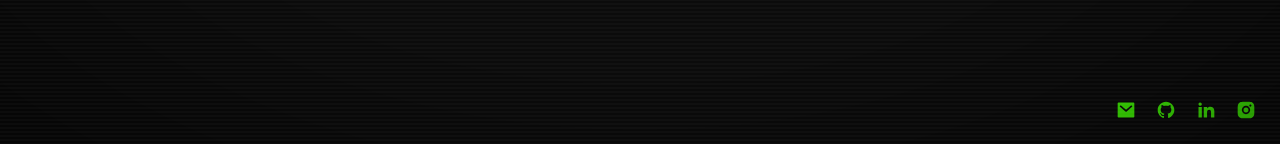
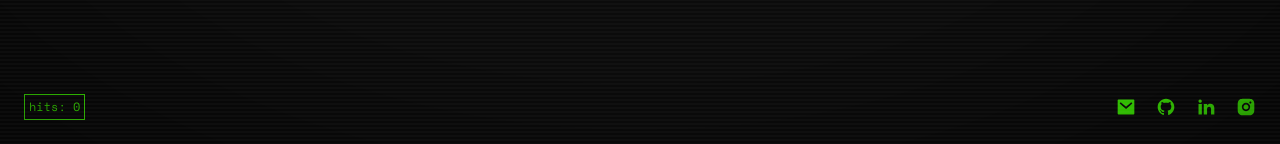
Before and after one commit to anamurielveron/anamurielveron-site, a Next.js app: page / in a window 1280 px wide. Shown: the part 656-800 px from the top of the page. Built offline with nearby package versions, Linux system fonts and the light colour scheme.

Commit message:
feat(hits): add hit counter

```diff
--- a/package.json
+++ b/package.json
@@ -9,6 +9,7 @@
     "lint": "eslint"
   },
   "dependencies": {
+    "@upstash/redis": "^1.37.0",
     "next": "16.2.1",
     "next-themes": "^0.4.6",
     "react": "19.2.4",
--- a/src/components/layout/Footer.tsx
+++ b/src/components/layout/Footer.tsx
@@ -1,5 +1,6 @@
 import { RiGithubFill, RiLinkedinFill,  RiInstagramFill, RiMailFill} from "react-icons/ri";
 import data from '@/content/data.json';
+import HitCounter from './HitCounter';
 
 export default function Footer() {
     const { contact } = data;
@@ -12,7 +13,9 @@ export default function Footer() {
     ];
 
     return (
-        <footer className="fixed bottom-0 right-0 flex items-center gap-5 p-6 z-40">
+        <footer className="fixed bottom-0 left-0 right-0 flex items-center justify-between p-6 z-40">
+            <HitCounter />
+            <div className="flex items-center gap-5">
                 {links.map(({ href, icon: Icon, label }) => (
                     <a
                         key={label}
@@ -25,6 +28,7 @@ export default function Footer() {
                         <Icon size={20} />
                     </a>
                 ))}
+            </div>
         </footer>
     );
 }
--- /dev/null
+++ b/src/components/layout/HitCounter.tsx
@@ -0,0 +1,28 @@
+'use client';
+
+import { useEffect, useState } from 'react';
+
+export default function HitCounter() {
+  const [count, setCount] = useState<number | null>(null);
+
+  useEffect(() => {
+    if (process.env.NODE_ENV === 'production') {
+        fetch('/api/hits', { method: 'POST' })
+        .then((r) => r.json())
+        .then((data) => setCount(data.count));
+    }
+  }, []);
+
+// FOR TESTINGGGGG
+  if (count === null) return (
+    <span className="font-body text-xs text-accent bg-base-100 border border-accent p-1">
+      hits: 0
+    </span>
+  );
+
+  return (
+    <span className="font-body text-xs text-accent bg-base-100 border border-accent p-1">
+      hits: {count.toLocaleString()}
+    </span>
+  );
+}
--- /dev/null
+++ b/src/hits/route.ts
@@ -0,0 +1,17 @@
+import { Redis } from '@upstash/redis';
+import { NextResponse } from 'next/server';
+
+const redis = new Redis({
+  url: process.env.UPSTASH_REDIS_REST_URL!,
+  token: process.env.UPSTASH_REDIS_REST_TOKEN!,
+});
+
+export async function POST() {
+  const count = await redis.incr('hits');
+  return NextResponse.json({ count });
+}
+
+export async function GET() {
+  const count = await redis.get<number>('hits') ?? 0;
+  return NextResponse.json({ count });
+}
```
Also changed, not shown: 1 other file (tests, documents, lock files or other folders). Lines whose indentation alone changed are shown as unchanged.
